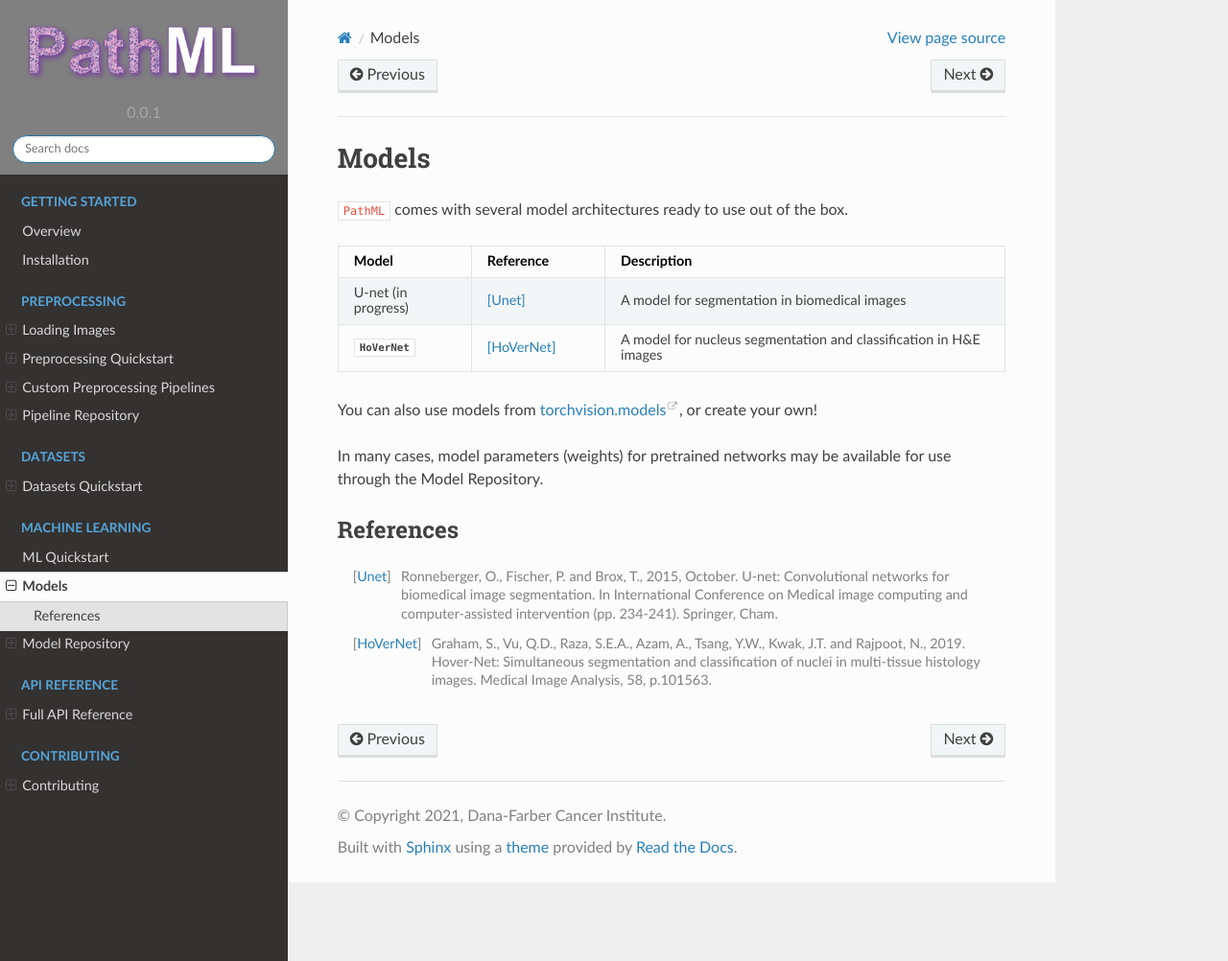
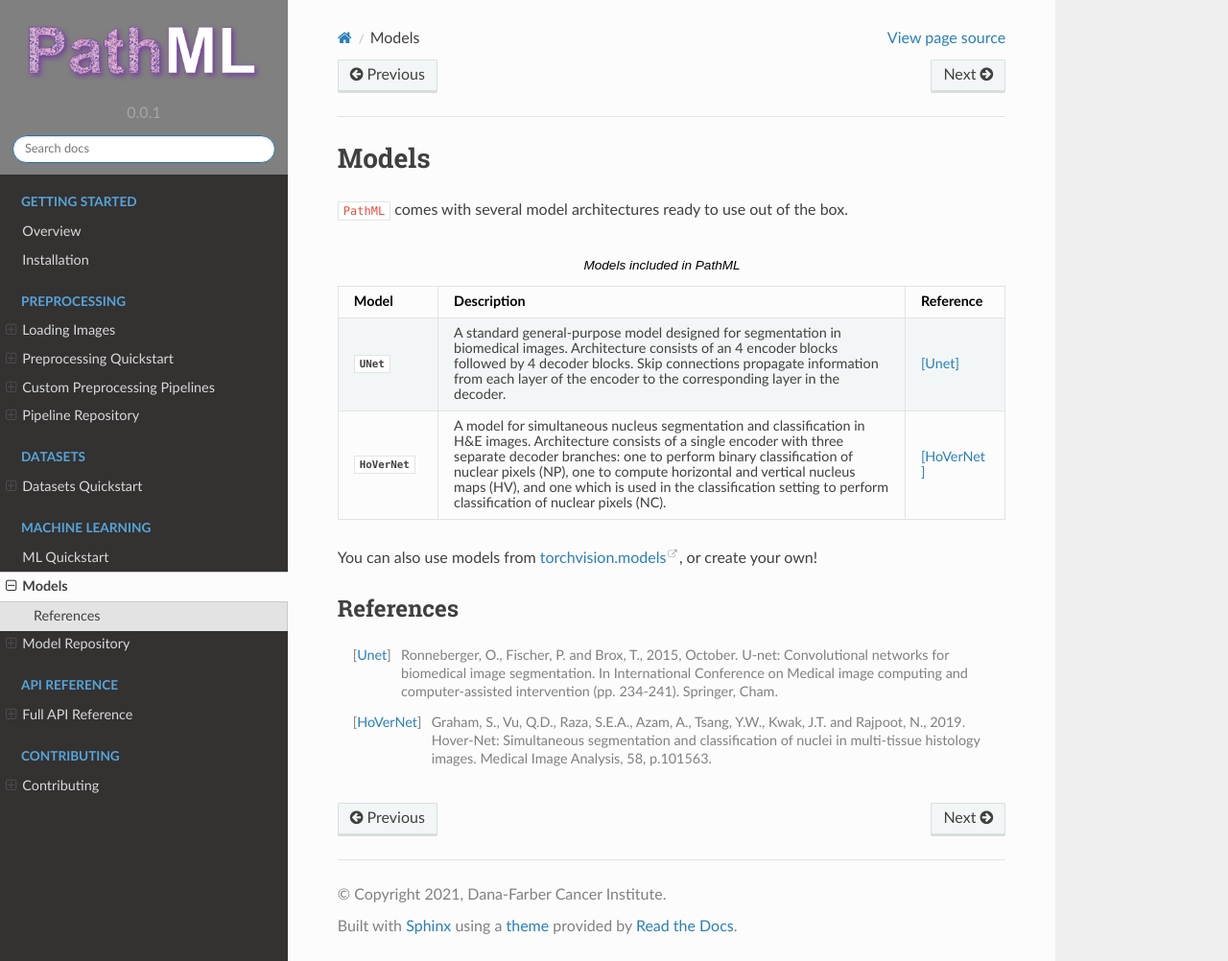
Before and after one commit to Dana-Farber-AIOS/pathml, a Sphinx documentation site: the page built from docs/source/models.rst, in a window 1280 px wide and 1002 px high. Shown: the whole window at 96% size. Built offline with Sphinx 7.4.7 and the Read the Docs theme 2.0.0, drawn with Linux system fonts in a browser that asks for light colours; formulas are drawn with MathJax 3; pages that are not in the unit, such as notebooks, are missing from menus.

Commit message:
add u-net to docs. Also add example notebook for training hovernet which was missing

```diff
--- a/docs/source/index.rst
+++ b/docs/source/index.rst
@@ -54,6 +54,7 @@ Dana-Farber Cancer Institute.
    examples/link_stain_normalization
    examples/link_nucleus_detection
    examples/link_preprocessing_pipeline
+   examples/link_train_hovernet
 
 .. toctree::
    :maxdepth: 2
--- a/docs/source/models.rst
+++ b/docs/source/models.rst
@@ -3,19 +3,27 @@ Models
 
 ``PathML`` comes with several model architectures ready to use out of the box.
 
-.. table::
-    :widths: 20, 20, 60
+.. list-table:: Models included in PathML
+   :widths: 15, 70, 15
+   :header-rows: 1
 
-    ===================================== ============ =============
-    Model                                 Reference    Description
-    ===================================== ============ =============
-    U-net    (in progress)                [Unet]_      A model for segmentation in biomedical images
-    :class:`~pathml.ml.hovernet.HoVerNet` [HoVerNet]_  A model for nucleus segmentation and classification in H&E images
-    ===================================== ============ =============
+   * - Model
+     - Description
+     - Reference
+   * - :class:`~pathml.ml.unet.UNet`
+     - A standard general-purpose model designed for segmentation in biomedical images.
+       Architecture consists of an 4 encoder blocks followed by 4 decoder blocks.
+       Skip connections propagate information from each layer of the encoder to the corresponding layer in
+       the decoder.
+     - [Unet]_
+   * - :class:`~pathml.ml.hovernet.HoVerNet`
+     - A model for simultaneous nucleus segmentation and classification in H&E images.
+       Architecture consists of a single encoder with three separate decoder branches: one to perform binary
+       classification of nuclear pixels (NP), one to compute horizontal and vertical nucleus maps (HV), and one which
+       is used in the classification setting to perform classification of nuclear pixels (NC).
+     - [HoVerNet]_
 
 You can also use models from `torchvision.models <https://pytorch.org/docs/stable/torchvision/models.html>`_, or create your own!
-
-In many cases, model parameters (weights) for pretrained networks may be available for use through the Model Repository.
 
 References
 ----------
```
